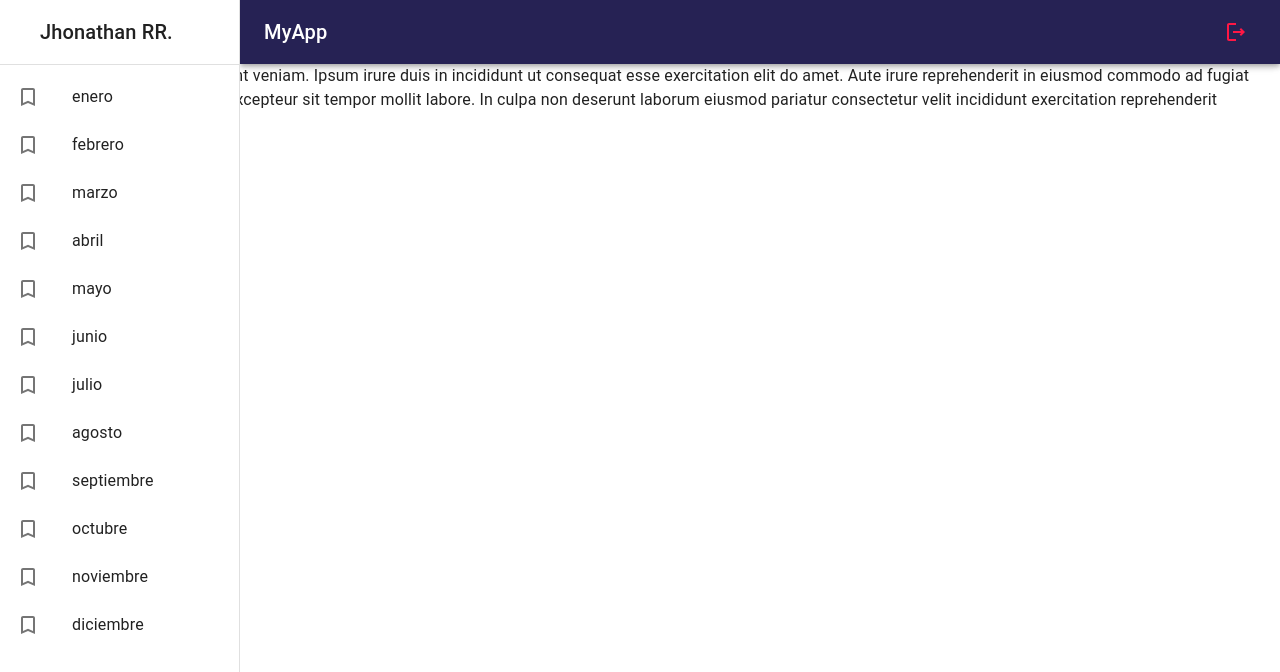
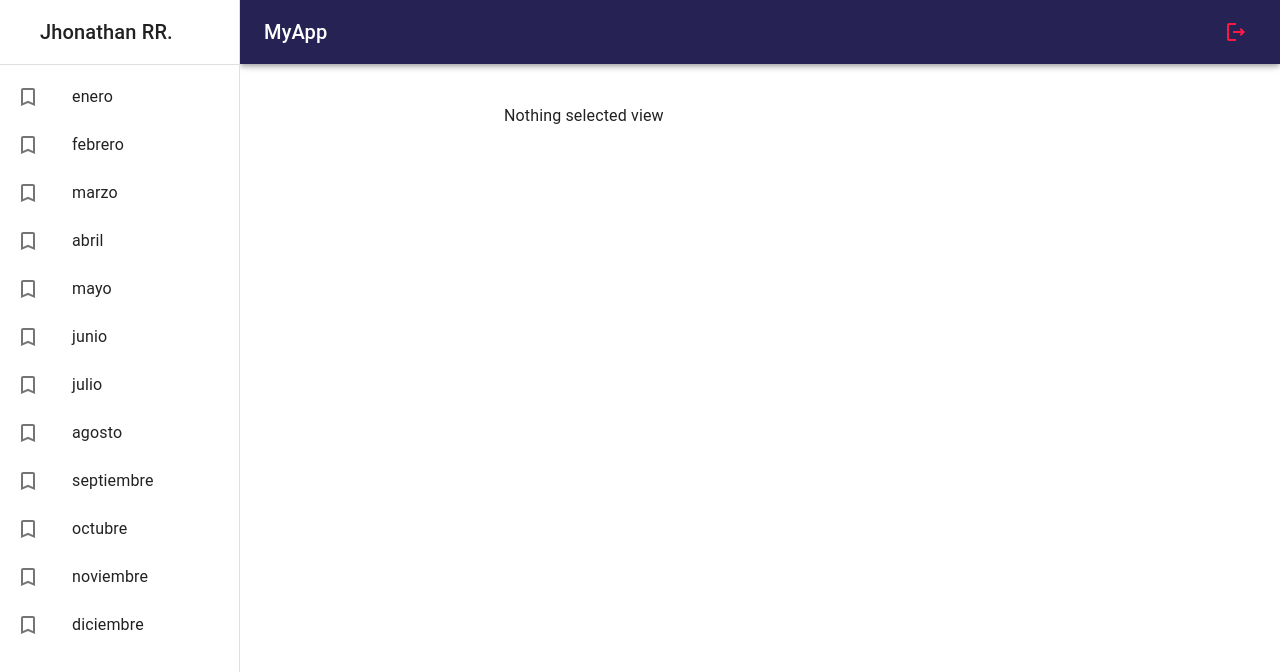
Before and after one commit to jhonathan0835/journal-app, a React (Vite) app in the folder journal-app/: page / in a window 1280 px wide. Shown: the top 672 px of the page. Built offline with nearby package versions, Linux system fonts and the light colour scheme.

Commit message:
Se crea views, de NothingSeleectedView.tsx y se organiza estilos del layout

```diff
--- a/journal-app/src/journal/layout/JournalLayout.tsx
+++ b/journal-app/src/journal/layout/JournalLayout.tsx
@@ -1,39 +1,36 @@
-import { Box } from "@mui/material"
-import { ReactNode } from "react";
+import { Box } from "@mui/material";
 import NavBar from "../components/NavBar";
 import SideBar from "../components/SideBar";
 
-interface AuthLayoutProps {
-  children: ReactNode;
+interface JournalLayoutProps {
+  children: React.ReactNode;
 }
 
 const drawerWidth = 240;
 
-const JournalLayout = ({children}:AuthLayoutProps) => {
+const JournalLayout = ({ children }: JournalLayoutProps) => {
   return (
-
-    <Box>
-
+    <Box sx={{ display: "flex" }}>
       {/* NavBar */}
       <NavBar drawerWidth={drawerWidth} />
 
-        {/* Sidebar */}
-
+      {/* SideBar */}
       <SideBar drawerWidth={drawerWidth} />
 
+      {/* Main content */}
       <Box
-        component='main'
-        sx={{flexGrow: 1, p: 3}}
+        component="main"
+        sx={{
+          flexGrow: 1,
+          p: 3,
+          ml: `${drawerWidth}px`, // Margin left for the sidebar
+          mt: "64px", // Margin top for the navbar (default AppBar height)
+        }}
       >
-            {/* Toolbar */}
         {children}
+      </Box>
+    </Box>
+  );
+};
 
-        </Box>
-
-    </Box>
-
-
-  )
-}
-
-export default JournalLayout
+export default JournalLayout;
--- a/journal-app/src/journal/pages/JournalPage.tsx
+++ b/journal-app/src/journal/pages/JournalPage.tsx
@@ -1,9 +1,12 @@
 import JournalLayout from "../layout/JournalLayout"
+import NothingSelectedView from "../views/NothingSelectedView"
 
 const JournalPage = () => {
   return (
     <JournalLayout>
-        <p>Dolore dolor officia sunt pariatur. Amet consectetur dolor ut do labore reprehenderit quis officia aliquip nostrud magna ut quis sint. Ipsum proident pariatur dolore consectetur irure elit incididunt veniam. Ipsum irure duis in incididunt ut consequat esse exercitation elit do amet. Aute irure reprehenderit in eiusmod commodo ad fugiat quis. Officia nulla fugiat elit excepteur sit tempor mollit labore. In culpa non deserunt laborum eiusmod pariatur consectetur velit incididunt exercitation reprehenderit consequat ut dolor.</p>
+
+      {/* Views */}
+        <NothingSelectedView />
 
     </JournalLayout>
   )
--- /dev/null
+++ b/journal-app/src/journal/views/NothingSelectedView.tsx
@@ -0,0 +1,11 @@
+
+const NothingSelectedView = () => {
+  return (
+    <>
+        <p>Nothing selected view</p>
+
+    </>
+  )
+}
+
+export default NothingSelectedView
```
Lines whose indentation alone changed are shown as unchanged.
